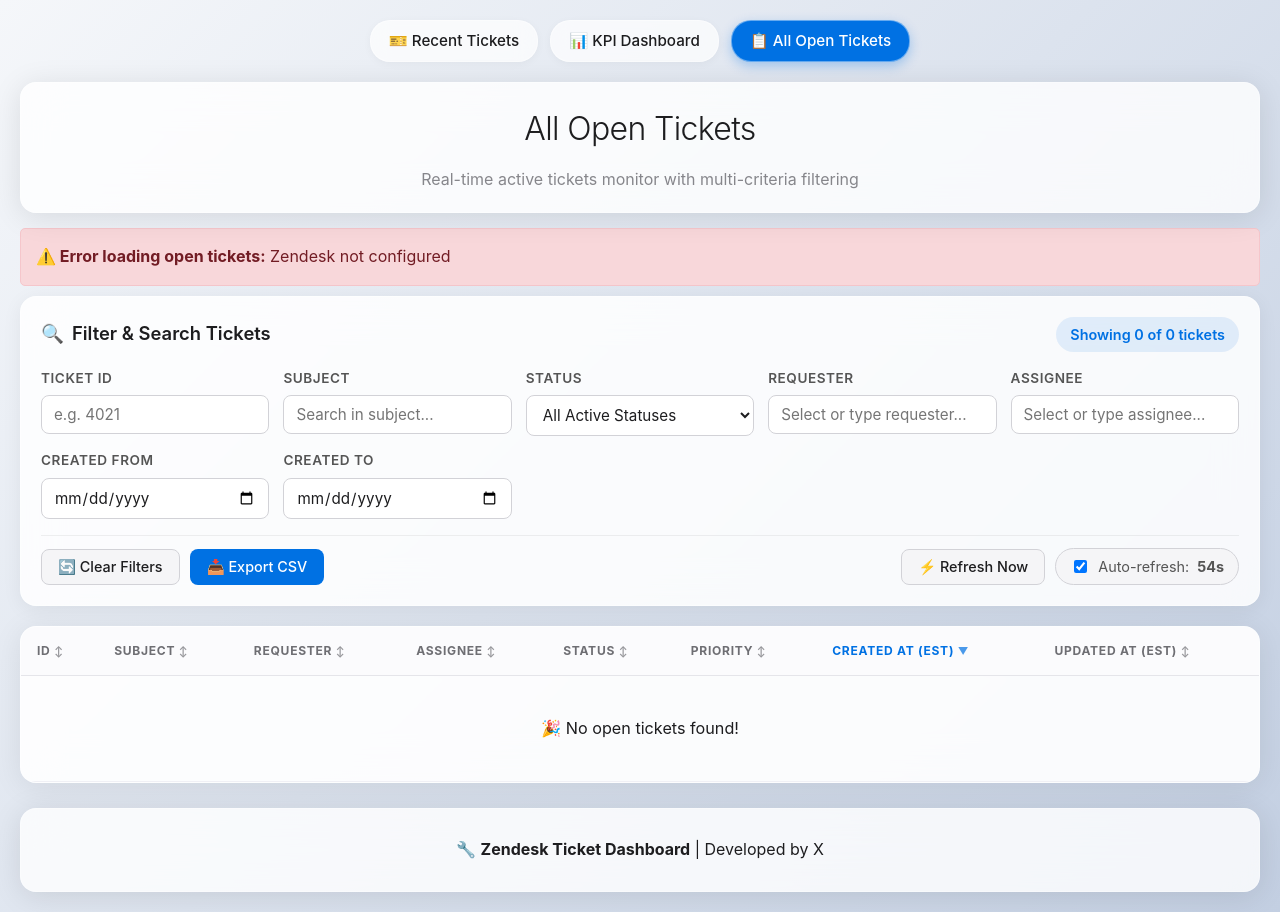
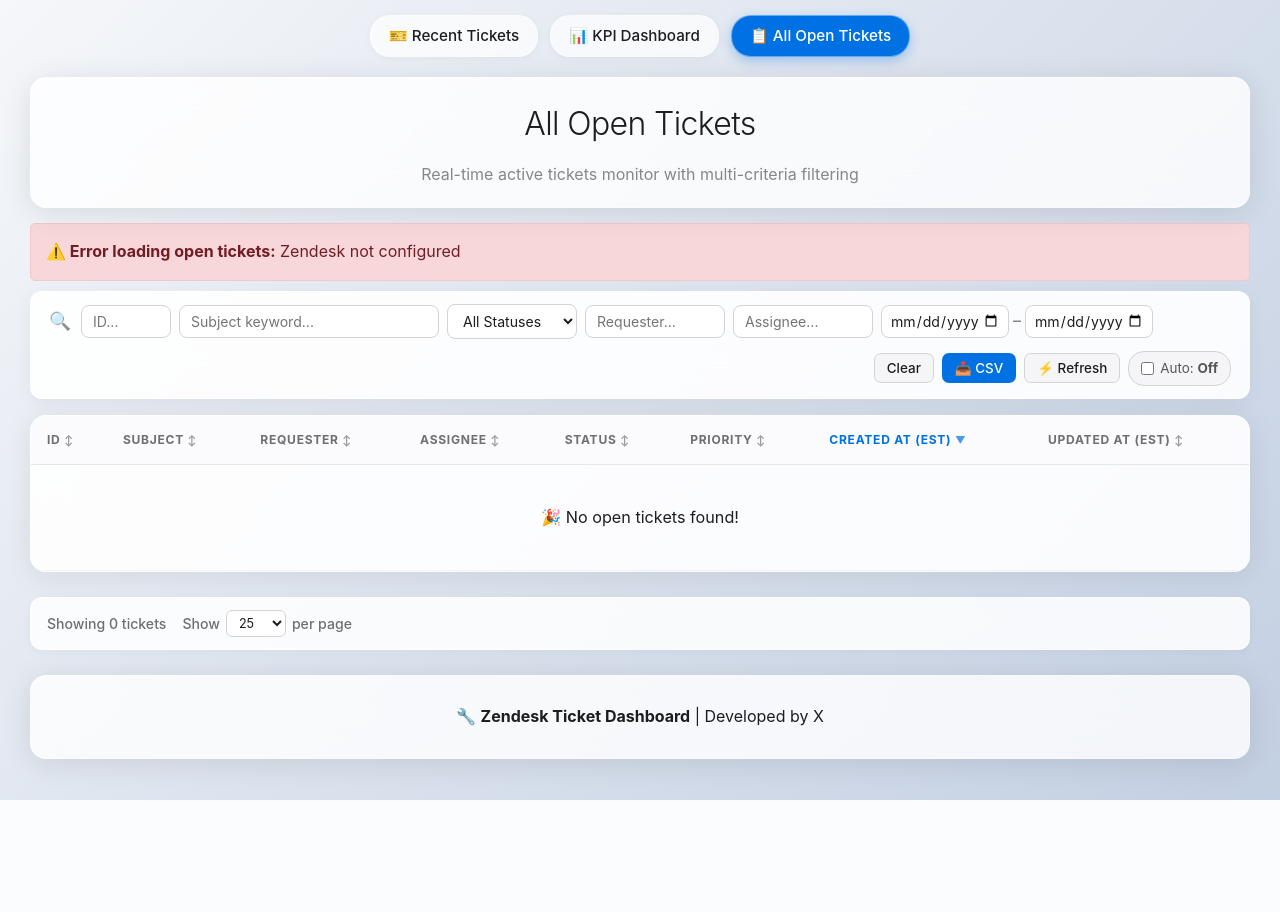
Before and after one commit to rockymount114/Zendesk-Webhook, a Flask app: page /open-tickets in a window 1280 px wide. After the commit the page ends 800 px from the top, so only its background shows below. Run offline with Flask 2, Linux system fonts and the light colour scheme.

Commit message:
feat: full-screen layout, open tickets pagination, single-line filters, and default auto-refresh to false

```diff
--- a/static/open_tickets.js
+++ b/static/open_tickets.js
@@ -1,4 +1,4 @@
-// open_tickets.js - Client-side filtering, sorting, CSV export, and auto-refresh
+// open_tickets.js - Client-side pagination, real-time filtering, sorting, CSV export, and auto-refresh
 
 document.addEventListener('DOMContentLoaded', function () {
     const filterId = document.getElementById('filter-id');
@@ -13,13 +13,19 @@ document.addEventListener('DOMContentLoaded', function () {
     const btnRefresh = document.getElementById('btn-refresh');
     const autoRefreshToggle = document.getElementById('toggle-auto-refresh');
     const refreshCountdown = document.getElementById('refresh-countdown');
-    const ticketCounter = document.getElementById('ticket-counter');
+    const selectPageSize = document.getElementById('select-page-size');
+    const paginationInfoText = document.getElementById('pagination-info-text');
+    const paginationControls = document.getElementById('pagination-controls');
     const tableBody = document.getElementById('tickets-tbody');
     const noResultsRow = document.getElementById('no-results-row');
     const sortHeaders = document.querySelectorAll('th.sortable');
+    const tableContainer = document.getElementById('table-container');
 
-    let currentSortColumn = 'created_at';
+    let currentSortColumn = 'date';
     let currentSortAsc = false; // default newest first
+    let currentPage = 1;
+    let pageSize = 25;
+    let matchingRows = [];
 
     // ----------------- Filtering -----------------
     function applyFilters() {
@@ -31,11 +37,10 @@ document.addEventListener('DOMContentLoaded', function () {
         const startDateVal = (filterStartDate ? filterStartDate.value : '');
         const endDateVal = (filterEndDate ? filterEndDate.value : '');
 
-        const rows = tableBody.querySelectorAll('tr.ticket-row');
-        let visibleCount = 0;
-        const totalCount = rows.length;
+        const allRows = Array.from(tableBody.querySelectorAll('tr.ticket-row'));
+        matchingRows = [];
 
-        rows.forEach(row => {
+        allRows.forEach(row => {
             const rowId = (row.dataset.id || '').toLowerCase();
             const rowSubject = (row.dataset.subject || '').toLowerCase();
             const rowStatus = (row.dataset.status || '').toLowerCase();
@@ -54,22 +59,142 @@ document.addEventListener('DOMContentLoaded', function () {
             if (match && endDateVal && rowDate > endDateVal) match = false;
 
             if (match) {
-                row.style.display = '';
-                visibleCount++;
-            } else {
-                row.style.display = 'none';
+                matchingRows.push(row);
             }
         });
 
-        // Update counter
-        if (ticketCounter) {
-            ticketCounter.textContent = `Showing ${visibleCount} of ${totalCount} tickets`;
+        currentPage = 1;
+        renderPagination();
+    }
+
+    // ----------------- Pagination -----------------
+    function renderPagination() {
+        const total = matchingRows.length;
+        const allRows = tableBody.querySelectorAll('tr.ticket-row');
+
+        // Hide all rows initially
+        allRows.forEach(r => r.style.display = 'none');
+
+        // Empty state row
+        if (noResultsRow) {
+            noResultsRow.style.display = (total === 0 && allRows.length > 0) ? '' : 'none';
         }
 
-        // Show/hide empty state row
-        if (noResultsRow) {
-            noResultsRow.style.display = (visibleCount === 0 && totalCount > 0) ? '' : 'none';
+        let totalPages = 1;
+        let startIndex = 0;
+        let endIndex = total;
+
+        if (pageSize === 'all') {
+            totalPages = 1;
+            startIndex = 0;
+            endIndex = total;
+            matchingRows.forEach(r => r.style.display = '');
+        } else {
+            totalPages = Math.ceil(total / pageSize) || 1;
+            if (currentPage > totalPages) currentPage = totalPages;
+            if (currentPage < 1) currentPage = 1;
+
+            startIndex = (currentPage - 1) * pageSize;
+            endIndex = Math.min(startIndex + pageSize, total);
+
+            for (let i = startIndex; i < endIndex; i++) {
+                if (matchingRows[i]) {
+                    matchingRows[i].style.display = '';
+                }
+            }
         }
+
+        // Update info text
+        if (paginationInfoText) {
+            if (total === 0) {
+                paginationInfoText.textContent = 'Showing 0 tickets';
+            } else if (pageSize === 'all' || total <= pageSize) {
+                paginationInfoText.textContent = `Showing all ${total} tickets`;
+            } else {
+                paginationInfoText.textContent = `Showing ${startIndex + 1}–${endIndex} of ${total} tickets (Page ${currentPage} of ${totalPages})`;
+            }
+        }
+
+        // Render page buttons
+        renderPaginationButtons(totalPages);
+    }
+
+    function renderPaginationButtons(totalPages) {
+        if (!paginationControls) return;
+        paginationControls.innerHTML = '';
+
+        if (totalPages <= 1 || pageSize === 'all') {
+            return;
+        }
+
+        // Helper to create button
+        function createBtn(text, pageNum, disabled = false, active = false) {
+            const btn = document.createElement('button');
+            btn.type = 'button';
+            btn.className = `page-btn ${active ? 'active' : ''}`;
+            btn.innerHTML = text;
+            btn.disabled = disabled;
+            if (!disabled && !active) {
+                btn.addEventListener('click', function () {
+                    currentPage = pageNum;
+                    renderPagination();
+                    if (tableContainer) {
+                        tableContainer.scrollIntoView({ behavior: 'smooth', block: 'nearest' });
+                    }
+                });
+            }
+            return btn;
+        }
+
+        function createEllipsis() {
+            const span = document.createElement('span');
+            span.className = 'page-ellipsis';
+            span.textContent = '...';
+            return span;
+        }
+
+        // First button
+        paginationControls.appendChild(createBtn('«', 1, currentPage === 1));
+        // Prev button
+        paginationControls.appendChild(createBtn('‹', currentPage - 1, currentPage === 1));
+
+        // Window of page numbers around current
+        const delta = 2;
+        const start = Math.max(1, currentPage - delta);
+        const end = Math.min(totalPages, currentPage + delta);
+
+        if (start > 1) {
+            paginationControls.appendChild(createBtn('1', 1, false, currentPage === 1));
+            if (start > 2) {
+                paginationControls.appendChild(createEllipsis());
+            }
+        }
+
+        for (let i = start; i <= end; i++) {
+            paginationControls.appendChild(createBtn(i.toString(), i, false, i === currentPage));
+        }
+
+        if (end < totalPages) {
+            if (end < totalPages - 1) {
+                paginationControls.appendChild(createEllipsis());
+            }
+            paginationControls.appendChild(createBtn(totalPages.toString(), totalPages, false, totalPages === currentPage));
+        }
+
+        // Next button
+        paginationControls.appendChild(createBtn('›', currentPage + 1, currentPage === totalPages));
+        // Last button
+        paginationControls.appendChild(createBtn('»', totalPages, currentPage === totalPages));
+    }
+
+    // Page size dropdown listener
+    if (selectPageSize) {
+        selectPageSize.addEventListener('change', function () {
+            const val = this.value;
+            pageSize = (val === 'all') ? 'all' : parseInt(val, 10);
+            currentPage = 1;
+            renderPagination();
+        });
     }
 
     // Attach filter event listeners
@@ -124,6 +249,7 @@ document.addEventListener('DOMContentLoaded', function () {
             return 0;
         });
 
+        // Re-append in sorted order
         rows.forEach(r => tableBody.appendChild(r));
 
         // Update header indicators
@@ -137,6 +263,9 @@ document.addEventListener('DOMContentLoaded', function () {
                 th.classList.remove('active-sort');
             }
         });
+
+        // Re-apply filters to update matchingRows order and pagination slice
+        applyFilters();
     }
 
     sortHeaders.forEach(th => {
@@ -160,16 +289,16 @@ document.addEventListener('DOMContentLoaded', function () {
 
     if (btnExport) {
         btnExport.addEventListener('click', function () {
-            const rows = Array.from(tableBody.querySelectorAll('tr.ticket-row')).filter(r => r.style.display !== 'none');
-            if (rows.length === 0) {
-                alert('No visible tickets to export.');
+            // Export all matching filtered rows across all pages
+            if (matchingRows.length === 0) {
+                alert('No matching tickets to export.');
                 return;
             }
 
             const headers = ['Ticket ID', 'Subject', 'Requester', 'Assignee', 'Status', 'Priority', 'Created Date (EST)', 'Updated Date (EST)', 'Zendesk URL'];
             const csvRows = [headers.join(',')];
 
-            rows.forEach(r => {
+            matchingRows.forEach(r => {
                 const id = r.dataset.id || '';
                 const subject = r.dataset.subject || '';
                 const requester = r.dataset.requester || '';
@@ -207,7 +336,7 @@ document.addEventListener('DOMContentLoaded', function () {
         });
     }
 
-    // ----------------- Refresh & Auto-Refresh -----------------
+    // ----------------- Refresh & Auto-Refresh (Default: False) -----------------
     let countdown = 60;
     let timer = null;
 
@@ -246,6 +375,9 @@ document.addEventListener('DOMContentLoaded', function () {
     }
 
     if (autoRefreshToggle) {
+        autoRefreshToggle.checked = false; // Default: False
+        if (refreshCountdown) refreshCountdown.textContent = 'Off';
+
         autoRefreshToggle.addEventListener('change', function () {
             if (this.checked) {
                 startAutoRefresh();
@@ -253,13 +385,8 @@ document.addEventListener('DOMContentLoaded', function () {
                 stopAutoRefresh();
             }
         });
-
-        // Start if checked by default
-        if (autoRefreshToggle.checked) {
-            startAutoRefresh();
-        }
     }
 
-    // Initial filter pass
+    // Initial filter & pagination pass
     applyFilters();
 });
--- a/static/style.css
+++ b/static/style.css
@@ -11,10 +11,12 @@
             -moz-osx-font-smoothing: grayscale;
         }
         .container {
-            max-width: 1280px;
-            margin: 0 auto;
-            padding: 20px;
-        }
+    width: 100%;
+    max-width: 100%;
+    margin: 0;
+    padding: 15px 30px;
+    box-sizing: border-box;
+}
         .header {
             background: rgba(255, 255, 255, 0.8);
             backdrop-filter: blur(20px);
@@ -616,3 +618,221 @@
     color: #86868b;
     font-size: 1.1em;
 }
+
+/* ==================== Single-Line Filter Toolbar ==================== */
+.filter-toolbar {
+    background: rgba(255, 255, 255, 0.9);
+    backdrop-filter: blur(20px);
+    -webkit-backdrop-filter: blur(20px);
+    border-radius: 12px;
+    padding: 12px 18px;
+    margin-bottom: 16px;
+    box-shadow: 0 4px 20px rgba(0, 0, 0, 0.05);
+    border: 1px solid rgba(255, 255, 255, 0.6);
+    display: flex;
+    align-items: center;
+    justify-content: space-between;
+    gap: 12px;
+    flex-wrap: wrap;
+}
+
+.filter-inputs-row {
+    display: flex;
+    align-items: center;
+    gap: 8px;
+    flex-wrap: wrap;
+    flex: 1 1 auto;
+}
+
+.filter-icon {
+    font-size: 1.1em;
+    opacity: 0.7;
+    margin-right: 2px;
+}
+
+.filter-input-inline {
+    padding: 7px 11px;
+    border: 1px solid #d2d2d7;
+    border-radius: 8px;
+    font-size: 0.88em;
+    background: #ffffff;
+    color: #1d1d1f;
+    outline: none;
+    transition: all 0.2s ease;
+    font-family: inherit;
+    box-sizing: border-box;
+}
+
+.filter-input-inline:focus {
+    border-color: #0071e3;
+    box-shadow: 0 0 0 3px rgba(0, 113, 227, 0.15);
+}
+
+.filter-id-input {
+    width: 90px;
+    min-width: 75px;
+}
+
+.filter-subject-input {
+    flex: 1 1 160px;
+    min-width: 140px;
+    max-width: 260px;
+}
+
+.filter-status-select {
+    width: 130px;
+    min-width: 115px;
+}
+
+.filter-user-input {
+    width: 140px;
+    min-width: 115px;
+}
+
+.filter-date-group {
+    display: inline-flex;
+    align-items: center;
+    gap: 4px;
+}
+
+.filter-date-input {
+    width: 128px;
+    min-width: 110px;
+    padding: 6px 8px;
+}
+
+.date-sep {
+    color: #86868b;
+    font-weight: 500;
+}
+
+.filter-actions-row {
+    display: flex;
+    align-items: center;
+    gap: 8px;
+    flex-shrink: 0;
+    margin-left: auto;
+}
+
+.btn-sm {
+    padding: 6px 12px;
+    font-size: 0.84em;
+    border-radius: 7px;
+}
+
+.auto-refresh-toggle-sm {
+    display: inline-flex;
+    align-items: center;
+    gap: 6px;
+    font-size: 0.84em;
+    color: #555;
+    background: #f5f5f7;
+    padding: 6px 12px;
+    border-radius: 16px;
+    border: 1px solid #d2d2d7;
+    cursor: pointer;
+    user-select: none;
+    white-space: nowrap;
+}
+
+.auto-refresh-toggle-sm input[type="checkbox"] {
+    cursor: pointer;
+    margin: 0;
+}
+
+/* ==================== Pagination Bar ==================== */
+.pagination-bar {
+    display: flex;
+    justify-content: space-between;
+    align-items: center;
+    padding: 12px 16px;
+    margin-top: 10px;
+    margin-bottom: 25px;
+    background: rgba(255, 255, 255, 0.85);
+    backdrop-filter: blur(15px);
+    -webkit-backdrop-filter: blur(15px);
+    border-radius: 12px;
+    border: 1px solid rgba(255, 255, 255, 0.5);
+    box-shadow: 0 2px 12px rgba(0, 0, 0, 0.04);
+    flex-wrap: wrap;
+    gap: 12px;
+}
+
+.pagination-info {
+    display: flex;
+    align-items: center;
+    gap: 16px;
+    font-size: 0.88em;
+    color: #6e6e73;
+    font-weight: 500;
+}
+
+.page-size-selector {
+    display: inline-flex;
+    align-items: center;
+    gap: 6px;
+    color: #6e6e73;
+}
+
+.filter-input-sm {
+    padding: 4px 8px;
+    border: 1px solid #d2d2d7;
+    border-radius: 6px;
+    font-size: 0.9em;
+    background: #ffffff;
+    color: #1d1d1f;
+    outline: none;
+    font-family: inherit;
+    cursor: pointer;
+}
+
+.pagination-controls {
+    display: flex;
+    align-items: center;
+    gap: 4px;
+    flex-wrap: wrap;
+}
+
+.page-btn {
+    min-width: 32px;
+    height: 32px;
+    padding: 0 8px;
+    display: inline-flex;
+    align-items: center;
+    justify-content: center;
+    border-radius: 6px;
+    border: 1px solid #d2d2d7;
+    background: #ffffff;
+    color: #1d1d1f;
+    font-size: 0.85em;
+    font-weight: 500;
+    cursor: pointer;
+    transition: all 0.15s ease;
+    font-family: inherit;
+}
+
+.page-btn:hover:not(:disabled) {
+    background: #0071e3;
+    color: #ffffff;
+    border-color: #0071e3;
+}
+
+.page-btn.active {
+    background: #0071e3;
+    color: #ffffff;
+    border-color: #0071e3;
+    font-weight: 600;
+}
+
+.page-btn:disabled {
+    opacity: 0.4;
+    cursor: not-allowed;
+    background: #f5f5f7;
+    color: #8e8e93;
+}
+
+.page-ellipsis {
+    padding: 0 4px;
+    color: #8e8e93;
+    font-size: 0.9em;
+}
--- a/templates/dashboard.html
+++ b/templates/dashboard.html
@@ -9,7 +9,10 @@
     <style>
         body {
             font-family: -apple-system, BlinkMacSystemFont, "Segoe UI", Roboto, Helvetica, Arial, sans-serif;
-            margin: 1em;
+            margin: 0;
+            padding: 15px 30px;
+            width: 100%;
+            box-sizing: border-box;
             background-color: #f9f9f9;
             color: #333;
             -webkit-font-smoothing: antialiased;
--- a/templates/index.html
+++ b/templates/index.html
@@ -12,7 +12,11 @@
 </head>
 <body>
     <!-- Auto-refresh indicator -->
-    <div id="refresh-indicator" class="refresh-indicator">Auto-refresh in 60s</div>
+    <div id="refresh-indicator" class="refresh-indicator">
+        <label style="cursor: pointer; display: inline-flex; align-items: center; gap: 6px; margin: 0; user-select: none;">
+            <input type="checkbox" id="toggle-index-refresh"> Auto-refresh: <strong id="refresh-timer-label">Off</strong>
+        </label>
+    </div>
 
     <div class="container">
         <!-- Top Navigation -->
--- a/templates/open_tickets.html
+++ b/templates/open_tickets.html
@@ -31,91 +31,52 @@
         </div>
         {% endif %}
 
-        <!-- Filter Card -->
-        <div class="filter-card">
-            <div class="filter-header">
-                <h3><span>🔍</span> Filter & Search Tickets</h3>
-                <div class="filter-controls-right">
-                    <span id="ticket-counter" class="badge-counter">Showing {{ tickets|length }} of {{ tickets|length }} tickets</span>
-                </div>
-            </div>
-
-            <div class="filter-grid">
-                <!-- Ticket ID -->
-                <div class="filter-group">
-                    <label for="filter-id">Ticket ID</label>
-                    <input type="text" id="filter-id" class="filter-input" placeholder="e.g. 4021">
-                </div>
-
-                <!-- Subject -->
-                <div class="filter-group">
-                    <label for="filter-subject">Subject</label>
-                    <input type="text" id="filter-subject" class="filter-input" placeholder="Search in subject...">
-                </div>
-
-                <!-- Status Filter -->
-                <div class="filter-group">
-                    <label for="filter-status">Status</label>
-                    <select id="filter-status" class="filter-input">
-                        <option value="all">All Active Statuses</option>
+        <!-- Single-Line Filter Toolbar -->
+        <div class="filter-toolbar">
+            <div class="filter-inputs-row">
+                <span class="filter-icon" title="Filter Tickets">🔍</span>
+                <input type="text" id="filter-id" class="filter-input-inline filter-id-input" placeholder="ID...">
+                <input type="text" id="filter-subject" class="filter-input-inline filter-subject-input" placeholder="Subject keyword...">
+                <select id="filter-status" class="filter-input-inline filter-status-select">
+                    <option value="all">All Statuses</option>
                     <option value="new">New</option>
                     <option value="open">Open</option>
                     <option value="pending">Pending</option>
                     <option value="on-hold">On-Hold</option>
                     <option value="hold">Hold</option>
                 </select>
-                </div>
-
-                <!-- Requester -->
-                <div class="filter-group">
-                    <label for="filter-requester">Requester</label>
-                    <input type="text" id="filter-requester" class="filter-input" list="requester-datalist" placeholder="Select or type requester...">
+                <input type="text" id="filter-requester" class="filter-input-inline filter-user-input" list="requester-datalist" placeholder="Requester...">
                 <datalist id="requester-datalist">
                     {% for req in requesters %}
                     <option value="{{ req }}">
                     {% endfor %}
                 </datalist>
-                </div>
-
-                <!-- Assignee -->
-                <div class="filter-group">
-                    <label for="filter-assignee">Assignee</label>
-                    <input type="text" id="filter-assignee" class="filter-input" list="assignee-datalist" placeholder="Select or type assignee...">
+                <input type="text" id="filter-assignee" class="filter-input-inline filter-user-input" list="assignee-datalist" placeholder="Assignee...">
                 <datalist id="assignee-datalist">
                     {% for ass in assignees %}
                     <option value="{{ ass }}">
                     {% endfor %}
                 </datalist>
-                </div>
-
-                <!-- Created Date Range -->
-                <div class="filter-group">
-                    <label for="filter-start-date">Created From</label>
-                    <input type="date" id="filter-start-date" class="filter-input">
-                </div>
-                <div class="filter-group">
-                    <label for="filter-end-date">Created To</label>
-                    <input type="date" id="filter-end-date" class="filter-input">
+                <div class="filter-date-group">
+                    <input type="date" id="filter-start-date" class="filter-input-inline filter-date-input" title="Created From">
+                    <span class="date-sep">–</span>
+                    <input type="date" id="filter-end-date" class="filter-input-inline filter-date-input" title="Created To">
                 </div>
             </div>
 
-            <div class="filter-actions">
-                <div class="filter-buttons-left">
-                    <button type="button" id="btn-clear-filters" class="btn btn-secondary">🔄 Clear Filters</button>
-                    <button type="button" id="btn-export-csv" class="btn btn-primary">📥 Export CSV</button>
-                </div>
-                <div class="filter-buttons-right">
-                    <button type="button" id="btn-refresh" class="btn btn-secondary">⚡ Refresh Now</button>
-                    <label class="auto-refresh-toggle">
-                        <input type="checkbox" id="toggle-auto-refresh" checked>
-                        Auto-refresh: <strong id="refresh-countdown">60s</strong>
+            <div class="filter-actions-row">
+                <button type="button" id="btn-clear-filters" class="btn btn-secondary btn-sm" title="Clear all filters">Clear</button>
+                <button type="button" id="btn-export-csv" class="btn btn-primary btn-sm" title="Export filtered tickets to CSV">📥 CSV</button>
+                <button type="button" id="btn-refresh" class="btn btn-secondary btn-sm" title="Refresh from Zendesk">⚡ Refresh</button>
+                <label class="auto-refresh-toggle-sm" title="Auto-refresh every 60 seconds">
+                    <input type="checkbox" id="toggle-auto-refresh">
+                    <span>Auto: <strong id="refresh-countdown">Off</strong></span>
                 </label>
-                </div>
             </div>
         </div>
 
         <!-- Tickets Table -->
-        <div class="table-responsive">
+        <div class="table-responsive" id="table-container">
             <table class="tickets-table">
                 <thead>
                     <tr>
@@ -181,6 +142,26 @@
             </table>
         </div>
 
+        <!-- Pagination Bar -->
+        <div class="pagination-bar">
+            <div class="pagination-info">
+                <span id="ticket-counter"><span id="pagination-info-text">Showing 0 of 0 tickets</span></span>
+                <label class="page-size-selector">
+                    Show
+                    <select id="select-page-size" class="filter-input-sm">
+                        <option value="25" selected>25</option>
+                        <option value="50">50</option>
+                        <option value="100">100</option>
+                        <option value="all">All</option>
+                    </select>
+                    per page
+                </label>
+            </div>
+            <div class="pagination-controls" id="pagination-controls">
+                <!-- Dynamically populated by open_tickets.js -->
+            </div>
+        </div>
+
         <div class="footer-card">
             <p>🔧 <strong>Zendesk Ticket Dashboard</strong> | Developed by X</p>
         </div>
```
Also changed, not shown: changes.txt (+7 -0 lines), static/script.js (+42 -42 lines), README.md. Lines whose indentation alone changed are shown as unchanged.
